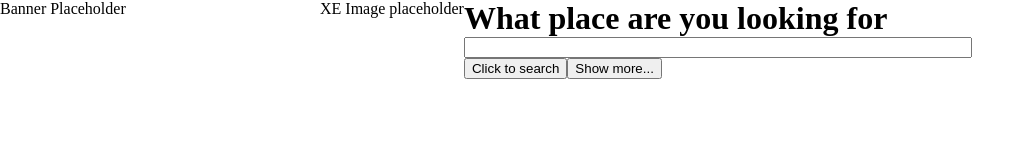
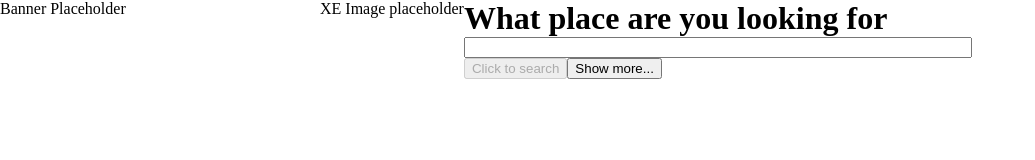
Before and after one commit to LazBilion/location-search-engine, a React (Create React App) app: page / in a window 1280 px wide. Shown: the top 160 px of the page, without its empty margins (0-1035 px from the left). Built offline with nearby package versions, Linux system fonts and the light colour scheme.

Commit message:
Transports buttons from one component to other. Adds button disabled functionality and links to google search page

```diff
--- a/src/Components/InputComponent/inputComponent.js
+++ b/src/Components/InputComponent/inputComponent.js
@@ -8,7 +8,8 @@ class InputComponent extends Component {
     super(props);
     this.state = {
       keyword: "",
-      array: []
+      array: [],
+      buttonDisabled: true
     };
   }
 
@@ -26,12 +27,14 @@ class InputComponent extends Component {
     }
 
     !this.state.keyword
-      ? this.setState({ array: [] })
+      ? this.setState({ array: [], buttonDisabled: true })
       : fetch(`${API_REQUEST}${this.state.keyword}&language=en&limit=${limit}`)
           .then(locationEntries => locationEntries.json())
           .then(locationEntries => {
             this.setState({ array: locationEntries.entries });
-            console.log(this.state.array);
+            this.state.array.length === 0
+              ? this.setState({ buttonDisabled: true })
+              : this.setState({ buttonDisabled: false });
           });
   };
 
@@ -46,10 +49,18 @@ class InputComponent extends Component {
   };
 
   handleClick = event => {
-    console.log(event);
     event.persist();
     this.setState({ keyword: event.target.innerText });
   };
+
+  handleSearchGoogle = () => {
+    window.open(`//google.com/search?q=${this.state.keyword}`, "_blank");
+  };
+
+  handleShowMore = () =>
+    console.log(
+      `Yet to implemented... It should refresh list to show the next 10-25 relevant searches`
+    );
 
   render() {
     return (
@@ -71,6 +82,18 @@ class InputComponent extends Component {
             })}
           </ul>
         </div>
+        <div>
+          <button
+            className={classes.googleSearch}
+            onClick={this.handleSearchGoogle}
+            disabled={this.state.buttonDisabled}
+          >
+            Click to search
+          </button>
+          <button className={classes.showMore} onClick={this.handleShowMore}>
+            Show more...
+          </button>
+        </div>
       </div>
     );
   }
--- a/src/Components/SearchComponent/searchComponent.js
+++ b/src/Components/SearchComponent/searchComponent.js
@@ -10,10 +10,6 @@ const SearchComponent = () => {
       <div className={classes.searchHeader}>
         <h1>What place are you looking for</h1>
         <InputComponent />
-        <div>
-          <button>Click to search</button>
-          <button>Show more...</button>
-        </div>
       </div>
     </div>
   );
```
